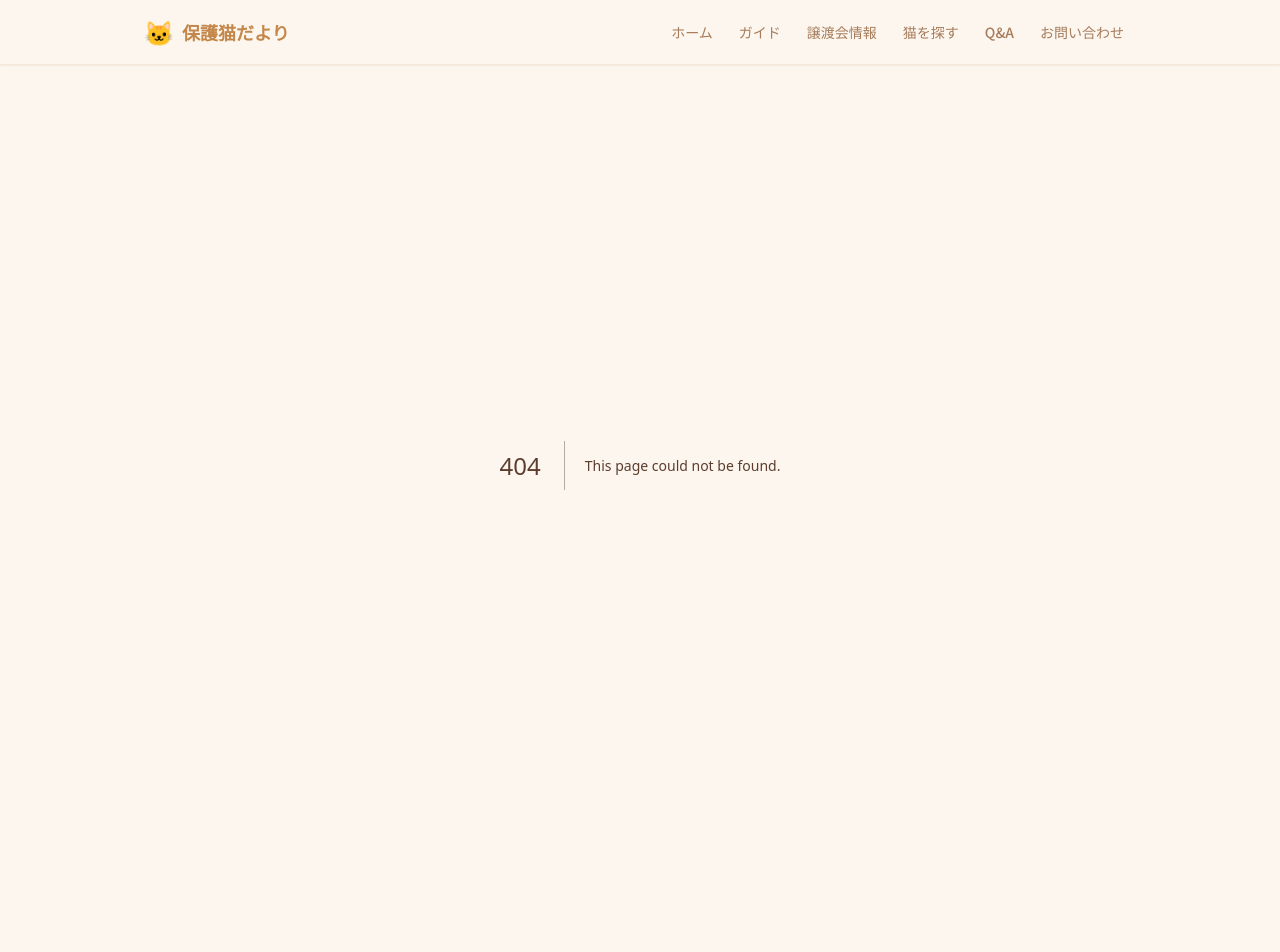
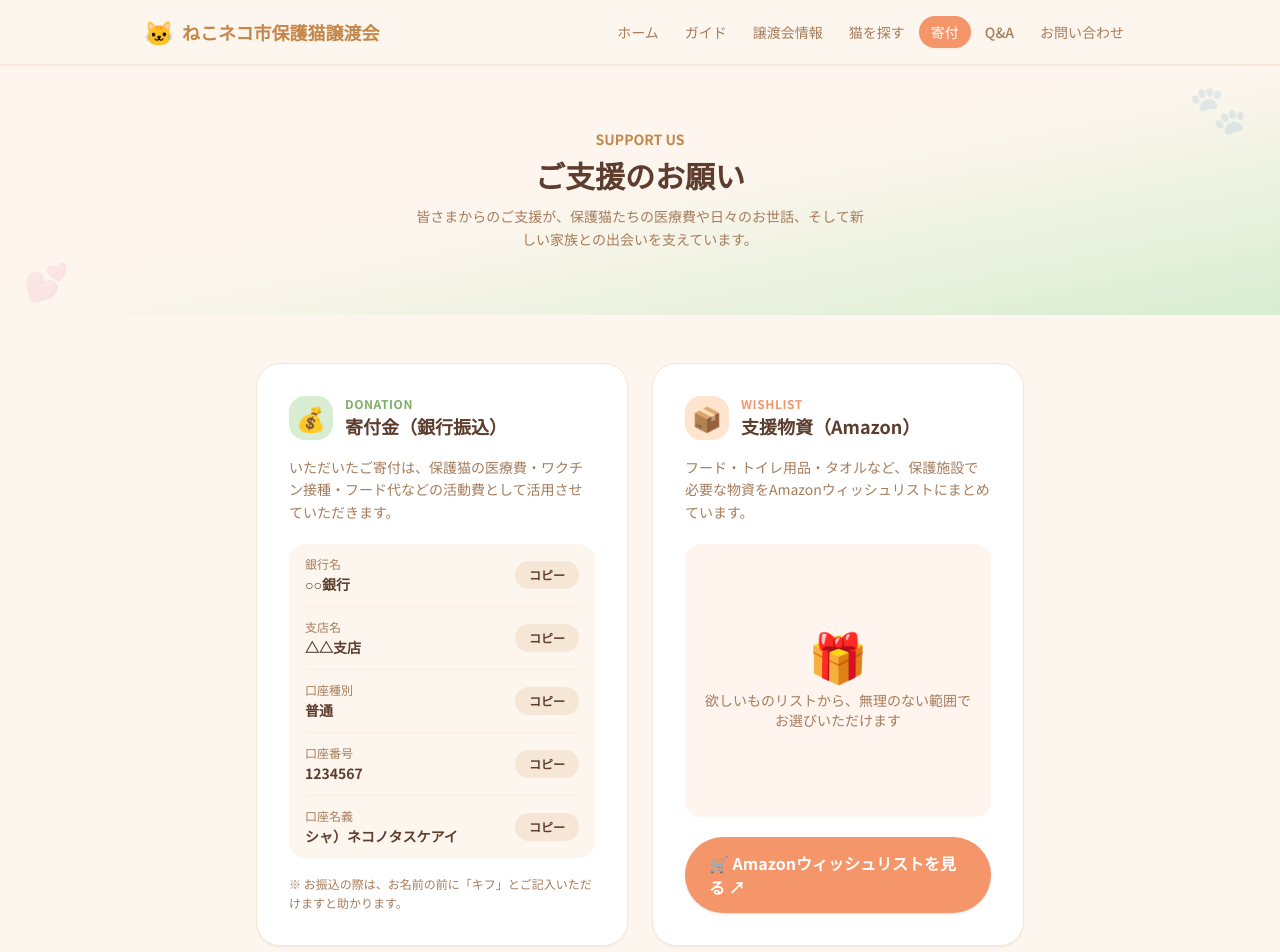
Before and after one commit to Eringimaitake/cat-adoption-site, a Next.js app: page /donate in a window 1280 px wide. Before the commit this address had no page. Shown: the top 952 px of the page. Built offline with nearby package versions, Linux system fonts and the light colour scheme.

Commit message:
donate page added

```diff
--- /dev/null
+++ b/app/donate/CopyField.tsx
@@ -0,0 +1,43 @@
+"use client";
+
+import { useState } from "react";
+
+export default function CopyField({
+  label,
+  value,
+}: {
+  label: string;
+  value: string;
+}) {
+  const [copied, setCopied] = useState(false);
+
+  const handleCopy = async () => {
+    try {
+      await navigator.clipboard.writeText(value);
+      setCopied(true);
+      setTimeout(() => setCopied(false), 2000);
+    } catch {
+      // Clipboard API unavailable (e.g. insecure context) — value remains visible to copy manually
+    }
+  };
+
+  return (
+    <div className="flex items-center justify-between gap-3 py-3">
+      <div className="min-w-0">
+        <p className="text-xs text-latte-light mb-0.5">{label}</p>
+        <p className="text-sm font-semibold text-latte break-all">{value}</p>
+      </div>
+      <button
+        type="button"
+        onClick={handleCopy}
+        className={`shrink-0 text-xs font-semibold px-3.5 py-1.5 rounded-full transition-all duration-200 ${
+          copied
+            ? "bg-sage text-white"
+            : "bg-caramel-light text-latte hover:bg-peach hover:text-white"
+        }`}
+      >
+        {copied ? "✓ コピー済み" : "コピー"}
+      </button>
+    </div>
+  );
+}
--- /dev/null
+++ b/app/donate/page.tsx
@@ -0,0 +1,113 @@
+import type { Metadata } from "next";
+import CopyField from "./CopyField";
+
+export const metadata: Metadata = {
+  title: "ご支援のお願い",
+  description:
+    "保護猫活動を継続するための寄付金（銀行振込）・支援物資（Amazonウィッシュリスト）のご案内です。",
+};
+
+// ── 仮データ（正式な情報が決まったらここを書き換えてください） ──────────
+const BANK_NAME = "○○銀行";
+const BANK_BRANCH = "△△支店";
+const ACCOUNT_TYPE = "普通";
+const ACCOUNT_NUMBER = "1234567";
+const ACCOUNT_HOLDER = "シャ）ネコノタスケアイ";
+const AMAZON_WISHLIST_URL = "https://www.amazon.co.jp/hz/wishlist/ls/仮のID";
+// ──────────────────────────────────────────────────────────────
+
+export default function DonatePage() {
+  return (
+    <>
+      {/* ── Hero ── */}
+      <section className="relative overflow-hidden bg-gradient-to-br from-peach-pale via-ivory to-sage-light py-16 px-4 text-center">
+        <span className="absolute top-4 right-8 text-5xl opacity-10 select-none">🐾</span>
+        <span className="absolute bottom-4 left-6 text-4xl opacity-10 select-none">💕</span>
+        <p className="text-caramel font-semibold text-sm mb-2">SUPPORT US</p>
+        <h1 className="text-3xl font-bold text-latte mb-3">ご支援のお願い</h1>
+        <p className="text-latte-light text-sm max-w-md mx-auto leading-relaxed">
+          皆さまからのご支援が、保護猫たちの医療費や日々のお世話、そして新しい家族との出会いを支えています。
+        </p>
+      </section>
+
+      {/* ── Cards ── */}
+      <section className="py-12 px-4">
+        <div className="max-w-3xl mx-auto grid grid-cols-1 md:grid-cols-2 gap-6 items-stretch">
+          {/* 寄付金（銀行振込） */}
+          <div className="bg-white rounded-3xl p-6 sm:p-8 shadow-sm border border-caramel-light flex flex-col">
+            <div className="flex items-center gap-3 mb-4">
+              <div className="w-11 h-11 rounded-2xl bg-sage-light flex items-center justify-center text-2xl shrink-0">
+                💰
+              </div>
+              <div>
+                <p className="text-xs font-bold text-sage uppercase tracking-wider">
+                  Donation
+                </p>
+                <h2 className="text-lg font-bold text-latte">寄付金（銀行振込）</h2>
+              </div>
+            </div>
+            <p className="text-sm text-latte-light leading-relaxed mb-5">
+              いただいたご寄付は、保護猫の医療費・ワクチン接種・フード代などの活動費として活用させていただきます。
+            </p>
+
+            <div className="bg-ivory rounded-2xl px-4 divide-y divide-caramel-light/50">
+              <CopyField label="銀行名" value={BANK_NAME} />
+              <CopyField label="支店名" value={BANK_BRANCH} />
+              <CopyField label="口座種別" value={ACCOUNT_TYPE} />
+              <CopyField label="口座番号" value={ACCOUNT_NUMBER} />
+              <CopyField label="口座名義" value={ACCOUNT_HOLDER} />
+            </div>
+
+            <p className="text-xs text-latte-light mt-4 leading-relaxed">
+              ※ お振込の際は、お名前の前に「キフ」とご記入いただけますと助かります。
+            </p>
+          </div>
+
+          {/* 支援物資（Amazonウィッシュリスト） */}
+          <div className="bg-white rounded-3xl p-6 sm:p-8 shadow-sm border border-caramel-light flex flex-col">
+            <div className="flex items-center gap-3 mb-4">
+              <div className="w-11 h-11 rounded-2xl bg-peach-light flex items-center justify-center text-2xl shrink-0">
+                📦
+              </div>
+              <div>
+                <p className="text-xs font-bold text-peach uppercase tracking-wider">
+                  Wishlist
+                </p>
+                <h2 className="text-lg font-bold text-latte">支援物資（Amazon）</h2>
+              </div>
+            </div>
+            <p className="text-sm text-latte-light leading-relaxed mb-5">
+              フード・トイレ用品・タオルなど、保護施設で必要な物資をAmazonウィッシュリストにまとめています。
+            </p>
+
+            <div className="flex-1 flex flex-col items-center justify-center bg-peach-pale rounded-2xl px-4 py-8 text-center mb-5">
+              <span className="text-5xl mb-3">🎁</span>
+              <p className="text-sm text-latte-light">
+                欲しいものリストから、無理のない範囲でお選びいただけます
+              </p>
+            </div>
+
+            <a
+              href={AMAZON_WISHLIST_URL}
+              target="_blank"
+              rel="noopener noreferrer"
+              className="inline-flex items-center justify-center gap-2 bg-peach text-white font-bold px-6 py-3.5 rounded-full shadow hover:bg-peach-dark hover:-translate-y-0.5 hover:shadow-md transition-all duration-200"
+            >
+              🛒 Amazonウィッシュリストを見る ↗
+            </a>
+          </div>
+        </div>
+
+        {/* Thanks note */}
+        <div className="max-w-3xl mx-auto mt-8 text-center bg-gradient-to-r from-sage-light/40 to-peach-pale rounded-3xl p-6">
+          <p className="text-2xl mb-2">🐾💕</p>
+          <p className="text-latte text-sm leading-relaxed">
+            少しのご支援でも、猫たちにとって大きな力になります。
+            <br />
+            いつも温かいお気持ちをありがとうございます。
+          </p>
+        </div>
+      </section>
+    </>
+  );
+}
--- a/components/Footer.tsx
+++ b/components/Footer.tsx
@@ -5,6 +5,7 @@ const navLinks = [
   { href: "/events", label: "譲渡会情報" },
   { href: "/cats", label: "猫を探す" },
   { href: "/process", label: "譲渡の流れ" },
+  { href: "/donate", label: "ご支援のお願い" },
   { href: "/contact", label: "お問い合わせ" },
 ];
 
--- a/components/Header.tsx
+++ b/components/Header.tsx
@@ -9,6 +9,7 @@ const navLinks = [
   { href: "/guide", label: "ガイド" },
   { href: "/events", label: "譲渡会情報" },
   { href: "/cats", label: "猫を探す" },
+  { href: "/donate", label: "寄付" },
   { href: "/qa", label: "Q&A" },
   { href: "/contact", label: "お問い合わせ" },
 ];
@@ -27,7 +28,7 @@ export default function Header() {
         <Link href="/" className="flex items-center gap-2 shrink-0 group">
           <span className="text-2xl group-hover:animate-float-sm transition-all">🐱</span>
           <span className="font-bold text-lg text-caramel group-hover:text-peach transition-colors">
-            保護猫だより
+            ねこネコ市保護猫譲渡会
           </span>
         </Link>
 
```
